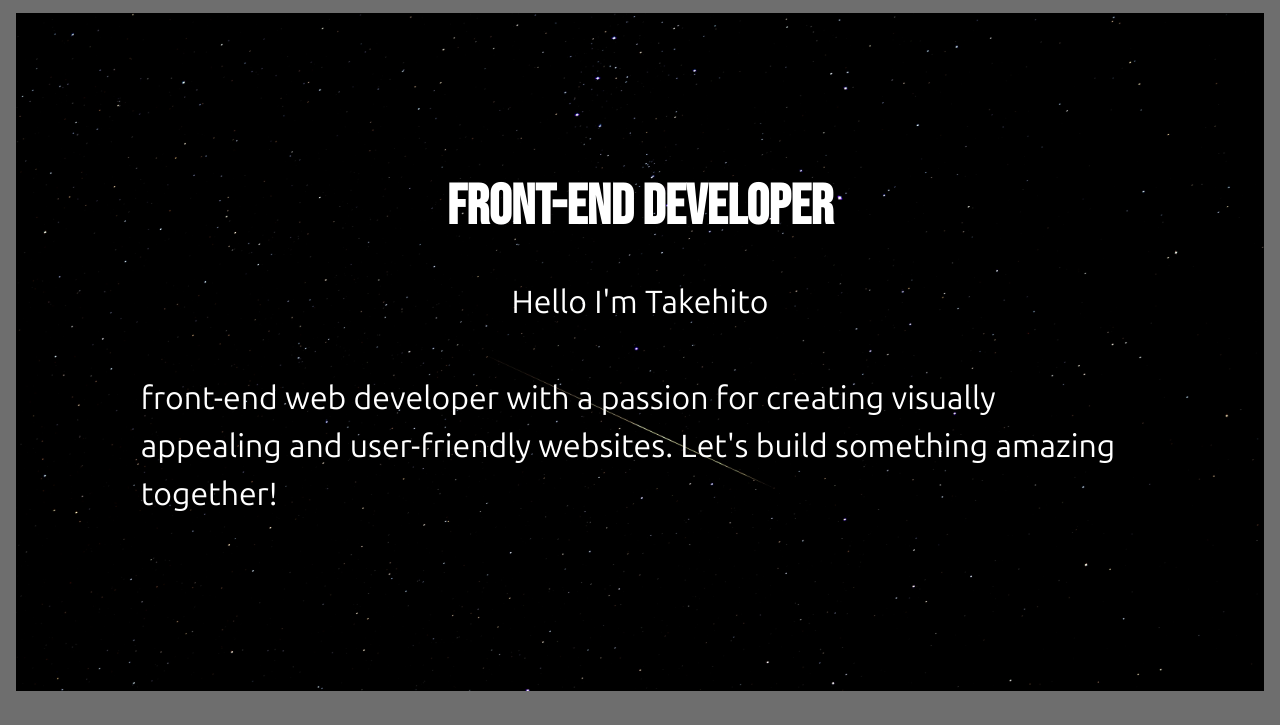
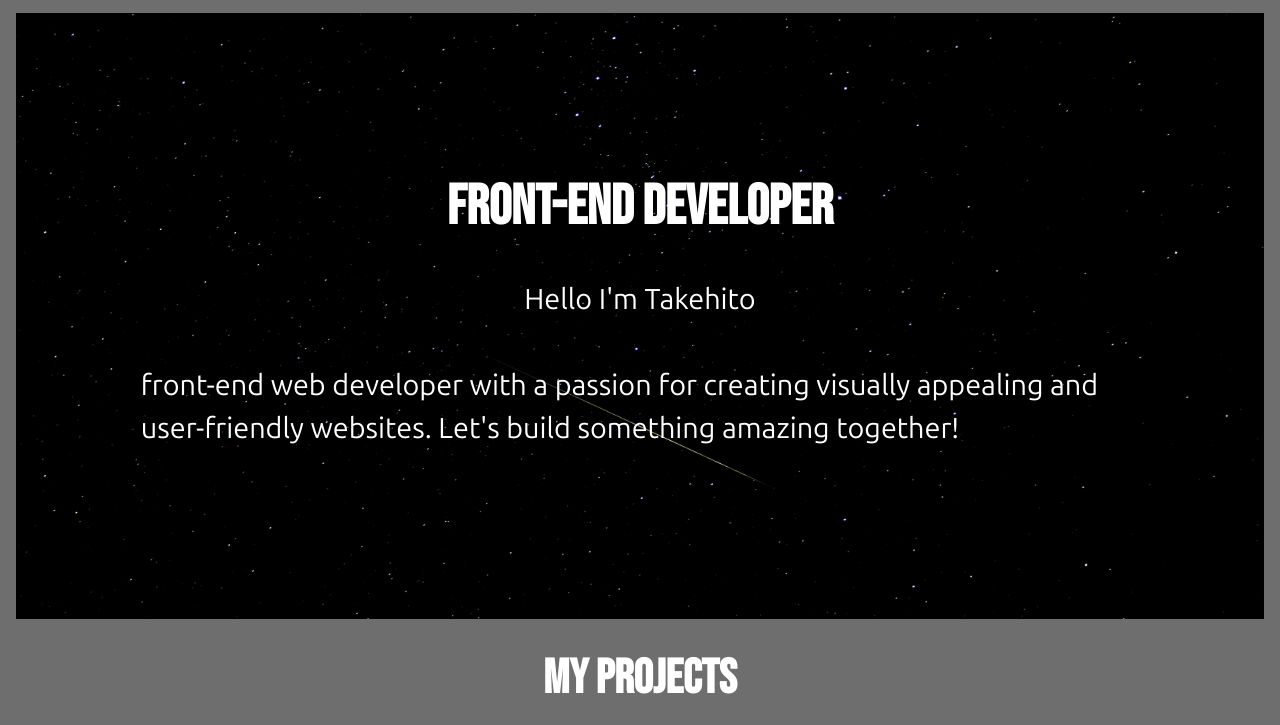
Before and after one commit to Coil-4423/landing-page, a plain HTML site: page index.html in a window 1280 px wide. Shown: the part 75-800 px from the top of the page. Drawn offline with Linux system fonts and the light colour scheme.

Commit message:
add hover

```diff
--- a/styles/style1.css
+++ b/styles/style1.css
@@ -219,7 +219,7 @@ header {
 
 /* section About */
 .section-about {
-	font-size: 2rem;
+	font-size: 1.8rem;
 	padding: 10%;
 	display: flex;
 	flex-direction: column;
@@ -290,6 +290,11 @@ header {
 	text-align: center;
 	font-size: 1.8rem;
 	border-radius: 0.5rem;
+
+}
+
+.project-link:hover {
+		background-color: #e09132;
 }
 
 @media(min-width:50em) {
@@ -337,3 +342,11 @@ footer img {
 .contact-icons :hover {
 	color: azure;
 }
+
+html,body{
+	width: 100%;
+	height:100%;
+	margin: 0px;
+	padding:0px;
+	overflow-x: hidden ;
+}
```
